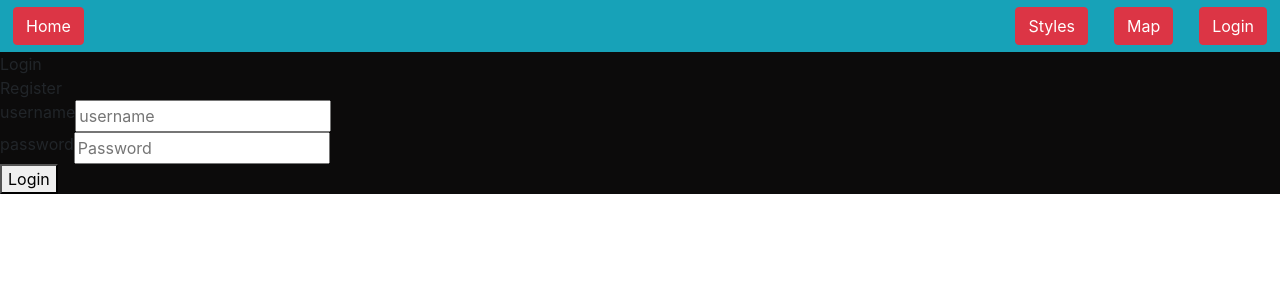
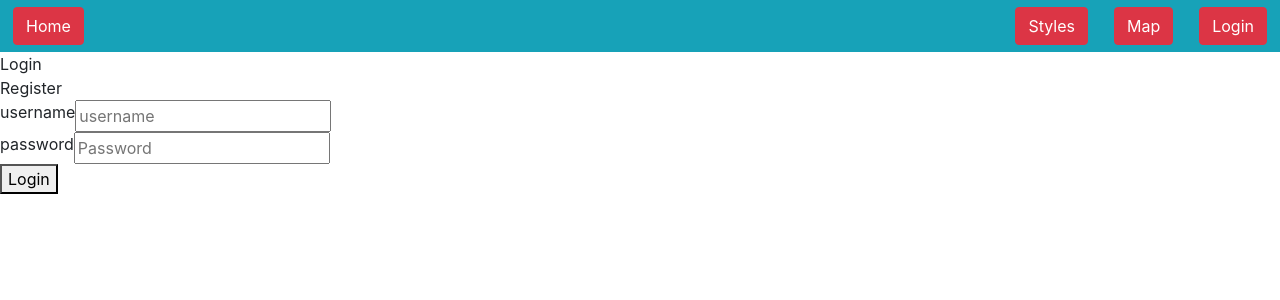
Before and after one commit to yidahc/new_inkPlace, a React app: page /login in a window 1280 px wide. Shown: the top 300 px of the page. Built offline with nearby package versions, Linux system fonts and the light colour scheme; the HTML template or start-up script is replaced by a standard one; what google-maps-react would draw is missing.

Commit message:
rename css due to conflict

```diff
--- a/client/src/Components/Home.jsx
+++ b/client/src/Components/Home.jsx
@@ -17,7 +17,7 @@ class Home extends React.Component {
     render(){
         return (
 
-          <div className='root-container'>
+          <div className='background'>
           <Example />
           </div>
         )}
--- a/client/src/Components/home.css
+++ b/client/src/Components/home.css
@@ -1,4 +1,4 @@
-.root-container {
+.background {
   position: relative;
   background-color: #0c0b0b;
 }
```
